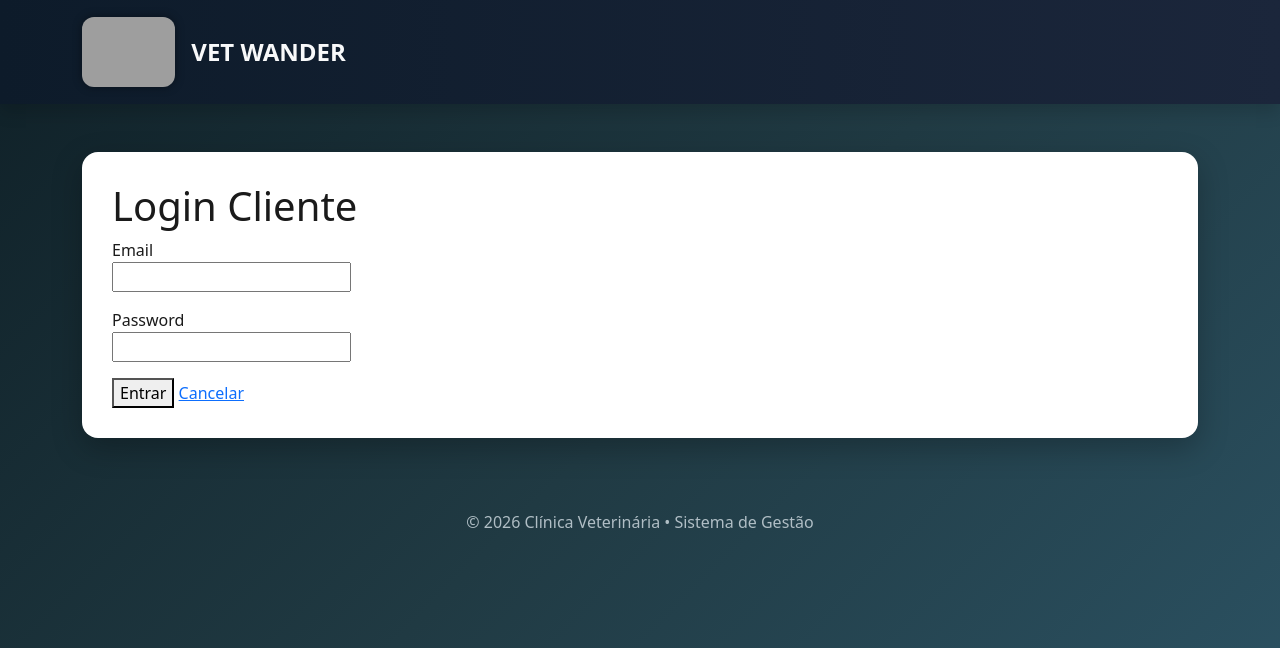
After one commit to wanderiefp/projeto_python_clinica, a Flask app: page /clientes_login in a window 1280 px wide. The commit adds this page. Shown: the top 648 px of the page. Run offline with Flask 3, Linux system fonts and the light colour scheme; grey boxes are pictures that could not be loaded.

Commit message:
Add files via upload
atualizacao

```diff
--- a/projeto_clinica_wander/app.py
+++ b/projeto_clinica_wander/app.py
@@ -20,28 +20,25 @@ app.secret_key = "chave-simples-para-formacao"
 
 # ---------- FUNÇÕES SIMPLES DE PERMISSÕES ----------
 def esta_logado():
-    return "user_id" in session
+    return "user_id" in session or "cliente_id" in session
 
 
-def e_admin():
+
+def exigir_admin():
     return session.get("role") == "admin"
+
 
 def e_staff():
     return session.get("role") == "staff"
 
 
+def e_cliente():
+    return session.get("role") == "cliente"
+
+
 def exigir_login():
     if not esta_logado():
         return redirect(url_for("login"))
-    return None
-
-
-def exigir_admin():
-    if not esta_logado():
-        return redirect(url_for("login"))
-    if not e_admin():
-        flash("Não tem permissões para executar essa ação.")
-        return redirect(url_for("users"))
     return None
 
 
@@ -75,13 +72,15 @@ def login():
             flash("Username ou password incorretos.")
             return redirect(url_for("login"))
 
-    return render_template("login.html")
+    return render_template("login.html", titulo="Login de funcionários")
 
 
 @app.route("/logout")
 def logout():
     session.clear()
-    return redirect(url_for("index"))  # volta à página inicial
+    return redirect(
+        url_for("index", username="username", role="role")
+    )  # volta à página inicial
 
 
 # ---------- HOME (opcional) ----------
@@ -98,7 +97,78 @@ def dashboard():
     if redir:
         return redir
 
-    return render_template("dashboard.html")
+    info = {}
+
+    cnx = ligar_bd()
+    cur = cnx.cursor(dictionary=True)
+
+    try:
+        if e_cliente():
+            cliente_id = session.get("cliente_id")
+            cur.execute(
+                "SELECT id, nome, telefone, email, created_at FROM clientes WHERE id=%s",
+                (cliente_id,),
+            )
+            cliente = cur.fetchone()
+
+            cur.execute(
+                "SELECT id, username, password, created_at, role FROM users WHERE cliente_id=%s",
+                (cliente_id,),
+            )
+            user = cur.fetchone()
+
+            info = {
+                "id": cliente["id"] if cliente else None,
+                "nome": cliente["nome"] if cliente else None,
+                "telefone": cliente["telefone"] if cliente else None,
+                "email": cliente["email"] if cliente else None,
+                "username": user["username"] if user else None,
+                "password": user["password"] if user else None,
+                "created_at": user["created_at"] if user else cliente.get("created_at"),
+                "role": user["role"] if user else "cliente",
+            }
+
+        else:  # admin ou staff
+            user_id = session.get("user_id")
+            cur.execute(
+                "SELECT id, username, password, cliente_id, created_at, role FROM users WHERE id=%s",
+                (user_id,),
+            )
+            user = cur.fetchone()
+
+            info = {
+                "id": user["id"] if user else None,
+                "username": user["username"] if user else None,
+                "password": user["password"] if user else None,
+                "created_at": user["created_at"] if user else None,
+                "role": user["role"] if user else None,
+            }
+
+            cliente_id = user["cliente_id"] if user else None
+            if cliente_id:
+                cur.execute(
+                    "SELECT nome, telefone, email FROM clientes WHERE id=%s",
+                    (cliente_id,),
+                )
+                cliente = cur.fetchone()
+                if cliente:
+                    info.update({
+                        "nome": cliente["nome"],
+                        "telefone": cliente["telefone"],
+                        "email": cliente["email"]
+                    })
+    finally:
+        cur.close()
+        cnx.close()
+
+    return render_template(
+        "dashboard.html",
+        titulo="Dashboard",
+        username=info.get("username"),
+        role=info.get("role")
+    )
+
+
 
 
 # ---------- CLIENTES (LISTAR) ----------
@@ -241,6 +311,7 @@ def user_apagar(id):
 
     return redirect(url_for("users"))
 
+
 # ---------- ANIMAIS ----------
 @app.route("/animais")
 def animais():
@@ -252,7 +323,7 @@ def animais():
     cur = cnx.cursor(dictionary=True)
 
     # Admin/Staff vêem todos os animais
-    if e_admin() or e_staff():
+    if exigir_admin() or e_staff():
         cur.execute(
             "SELECT id, cliente_id, nome, especie, raca, data_nascimento, created_at "
             "FROM animais ORDER BY id DESC"
@@ -263,7 +334,7 @@ def animais():
         cur.execute(
             "SELECT id, cliente_id, nome, especie, raca, data_nascimento, created_at "
             "FROM animais WHERE cliente_id=%s ORDER BY id DESC",
-            (cliente_id,)
+            (cliente_id,),
         )
         is_admin_or_staff = False
 
@@ -271,7 +342,9 @@ def animais():
     cur.close()
     cnx.close()
 
-    return render_template("animais.html", animais=lista_animais, is_admin_or_staff=is_admin_or_staff)
+    return render_template(
+        "animais.html", animais=lista_animais, is_admin_or_staff=is_admin_or_staff
+    )
 
 
 @app.route("/animais/novo", methods=["GET", "POST"])
@@ -280,7 +353,7 @@ def animais_novo():
     if redir:
         return redir
 
-    if not e_admin() and not e_staff():
+    if not exigir_admin() and not e_staff():
         flash("Acesso negado.")
         return redirect(url_for("dashboard"))
 
@@ -318,8 +391,7 @@ def animais_novo():
     return render_template("animais_form.html", titulo="Novo Animal", clientes=clientes)
 
 
-
-# ---------- CONSULTAS (LISTAR) ----------
+# ---------- CONSULTAS ANIMAIS ----------
 @app.route("/consultas")
 def consultas():
     redir = exigir_login()
@@ -340,6 +412,52 @@ def consultas():
     return render_template("consultas.html", consultas=lista_consultas)
 
 
+# ---------- CLIENTES ----------
+
+
+@app.route("/clientes_login", methods=["GET", "POST"])
+def cliente_login():
+    if request.method == "POST":
+        email = request.form["email"].strip()
+        password = request.form["password"].strip()
+
+        cnx = ligar_bd()
+        cur = cnx.cursor(dictionary=True)
+
+        # Buscar cliente pelo email
+        cur.execute("SELECT id, nome, email FROM clientes WHERE email=%s", (email,))
+        cliente = cur.fetchone()
+
+        if not cliente:
+            flash("Email ou senha inválidos.")
+            return redirect(url_for("cliente_login"))
+
+        # Buscar login na tabela users
+        cur.execute(
+            "SELECT password, role FROM users WHERE cliente_id=%s", (cliente["id"],)
+        )
+        user = cur.fetchone()
+
+        cur.close()
+        cnx.close()
+
+        #Verifica se existe login e se a senha confere
+        if not user or user["password"] != password:
+            flash("Email ou senha inválidos.")
+            return redirect(url_for("cliente_login"))
+
+
+        #Aqui cria a sessão
+        session["cliente_id"] = cliente["id"]
+        session["cliente_nome"] = cliente["nome"]
+        session["role"] = user["role"]
+
+        flash("Login realizado com sucesso!")
+        return redirect(url_for("dashboard"))
+
+    return render_template("clientes_login.html", titulo="Login Cliente")
+
+
 @app.route("/clientes/novo", methods=["GET", "POST"])
 def cliente_novo():
     redir = exigir_admin()
@@ -351,24 +469,35 @@ def cliente_novo():
         telefone = request.form["telefone"].strip()
         email = request.form["email"].strip()
         morada = request.form["morada"].strip()
-        password = request.form["password"]
+        password = "12345678"
 
         cnx = ligar_bd()
         cur = cnx.cursor()
 
+        cur1 = cnx.cursor()
+        cur1.execute(
+            "SELECT email FROM clientes WHERE email=%s",
+            (email),
+        )
+        cliente = cur1.fetchone()
+
+        if cliente == email:
+            flash("Ja existe um cliente com esse email...")
+            return render_template("cliente_novo")
+
         try:
             # Inserir na tabela clientes
             cur.execute(
-                "INSERT INTO clientes (nome, password, telefone, email, morada) "
-                "VALUES (%s, %s, %s, %s, %s)",
-                (nome, password, telefone, email, morada)
+                "INSERT INTO clientes (nome, telefone, email, morada) "
+                "VALUES (%s, %s, %s, %s)",
+                (nome, telefone, email, morada),
             )
             cliente_id = cur.lastrowid  # pega o id do cliente recém-criado
 
             # Inserir na tabela users (login do cliente)
             cur.execute(
                 "INSERT INTO users (username, password, role, cliente_id) VALUES (%s, %s, %s, %s)",
-                (nome, password, "cliente", cliente_id)
+                (nome, password, "cliente", cliente_id),
             )
 
             cnx.commit()
@@ -385,7 +514,6 @@ def cliente_novo():
 
     # GET: formulário vazio
     return render_template("clientes_form.html", titulo="Novo cliente")
-
 
 
 @app.route("/login/editar/<int:id>", methods=["GET", "POST"])
@@ -464,7 +592,5 @@ def cliente_apagar(id):
     return redirect(url_for("clientes"))
 
 
-
-
 if __name__ == "__main__":
     app.run(debug=True)
--- a/projeto_clinica_wander/templates/base.html
+++ b/projeto_clinica_wander/templates/base.html
@@ -124,7 +124,7 @@
 <nav class="navbar navbar-expand-lg navbar-dark navbar-custom shadow">
   <div class="container">
 
-    <a class="navbar-brand d-flex align-items-center" href="{{ url_for('login') }}">
+    <a class="navbar-brand d-flex align-items-center" href="{{ url_for('index') }}">
       <img src="{{ url_for('static', filename='img1.jpg') }}" alt="Logo">
       <span class="ms-3 fs-4 fw-bold text-light">VET WANDER</span>
     </a>
@@ -163,9 +163,7 @@
           </li>
 
         {% else %}
-          <li class="nav-item">
-            <a class="btn btn-custom" href="{{ url_for('login') }}">Login</a>
-          </li>
+
         {% endif %}
 
       </ul>
--- a/projeto_clinica_wander/templates/clientes_form.html
+++ b/projeto_clinica_wander/templates/clientes_form.html
@@ -22,10 +22,6 @@
     <input type="text" name="morada" required value="{{ clientes.morada if clientes else '' }}">
   </p>
 
-  <p>
-    Password:<br>
-    <input type="text" name="password" required value="{{ users.password if users else '' }}">
-  </p>
 
 
 
--- /dev/null
+++ b/projeto_clinica_wander/templates/clientes_login.html
@@ -0,0 +1,21 @@
+{% extends "base.html" %}
+{% block content %}
+
+ <h1>{{ titulo }}</h1>
+
+  <form method="post">
+    <p>
+      Email<br>
+      <input type="email" name="email" required>
+    </p>
+
+    <p>
+      Password<br>
+      <input type="password" name="password" required>
+    </p>
+
+    <button type="submit">Entrar</button>
+    <a href="{{ url_for('index') }}">Cancelar</a>
+  </form>
+
+  {% endblock %}
```
Also changed, not shown: projeto_clinica_wander/templates/dashboard.html (+16 -2 lines), projeto_clinica_wander/templates/index.html (+6 -4 lines), projeto_clinica_wander/templates/login.html (+1 -16 lines), 1 other file.
